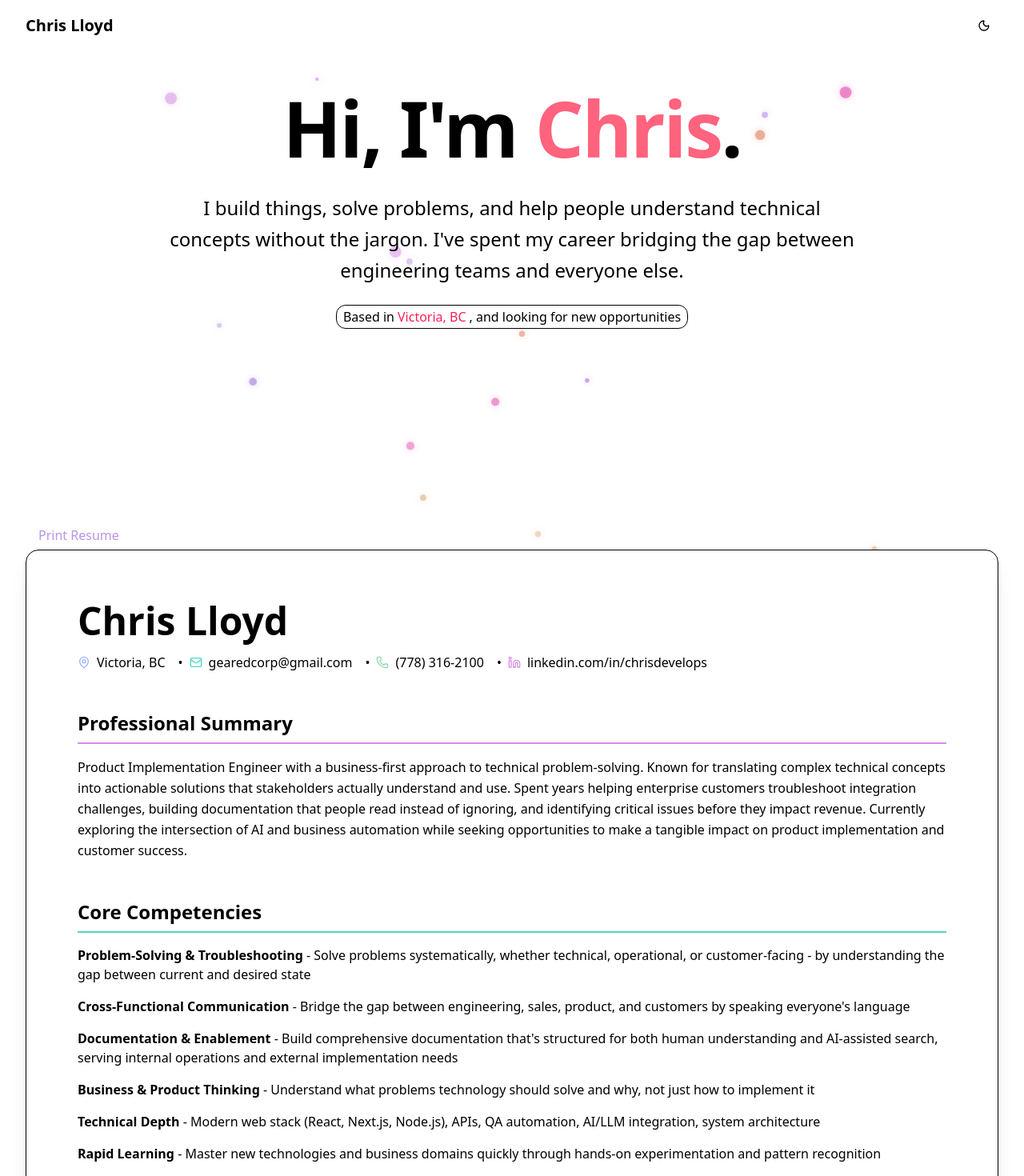
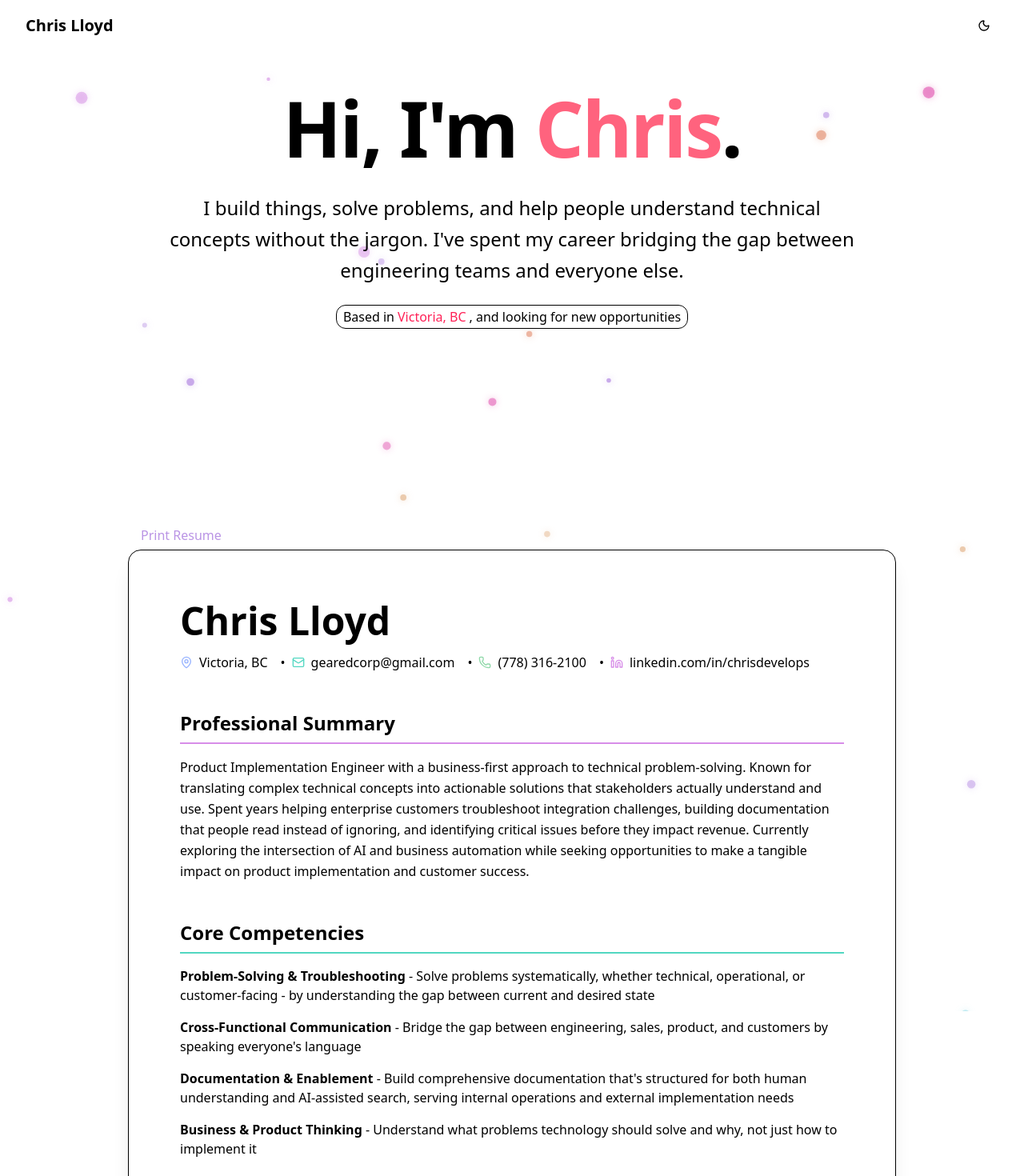
Before and after one commit to chrisdevelops/chrisdevelops-resume, a Next.js app: page / in a window 1280 px wide. Shown: the top 1470 px of the page at 80% size. Built offline with nearby package versions, Linux system fonts and the light colour scheme.

Commit message:
Refactor layout of Hero and Resume components for improved responsiveness

```diff
--- a/src/components/hero.tsx
+++ b/src/components/hero.tsx
@@ -34,7 +34,7 @@ export function Hero() {
   };
 
   return (
-    <section className="relative z-20 max-w-5xl mx-auto px-4 sm:px-6 lg:px-8 pt-12 pb-12 md:pb-24 lg:pb-48 print:hidden">
+    <section className="relative z-20 px-4 sm:px-6 lg:px-8 pt-12 pb-12 md:pb-24 lg:pb-48 print:hidden">
       {/* Particle Background - Extended */}
       <div className="absolute inset-0 h-[150vh] -bottom-[80vh]">
         <ParticleBackground />
--- a/src/components/resume/index.tsx
+++ b/src/components/resume/index.tsx
@@ -31,7 +31,7 @@ export function Resume() {
   };
 
   return (
-    <div className="relative z-20 px-4 sm:px-6 lg:px-8 py-12 print:px-0 print:py-0">
+    <div className="relative max-w-5xl mx-auto z-20 px-4 sm:px-6 lg:px-8 py-12 print:px-0 print:py-0">
       <motion.span
         variants={wordVariants}
         initial="hidden"
```
